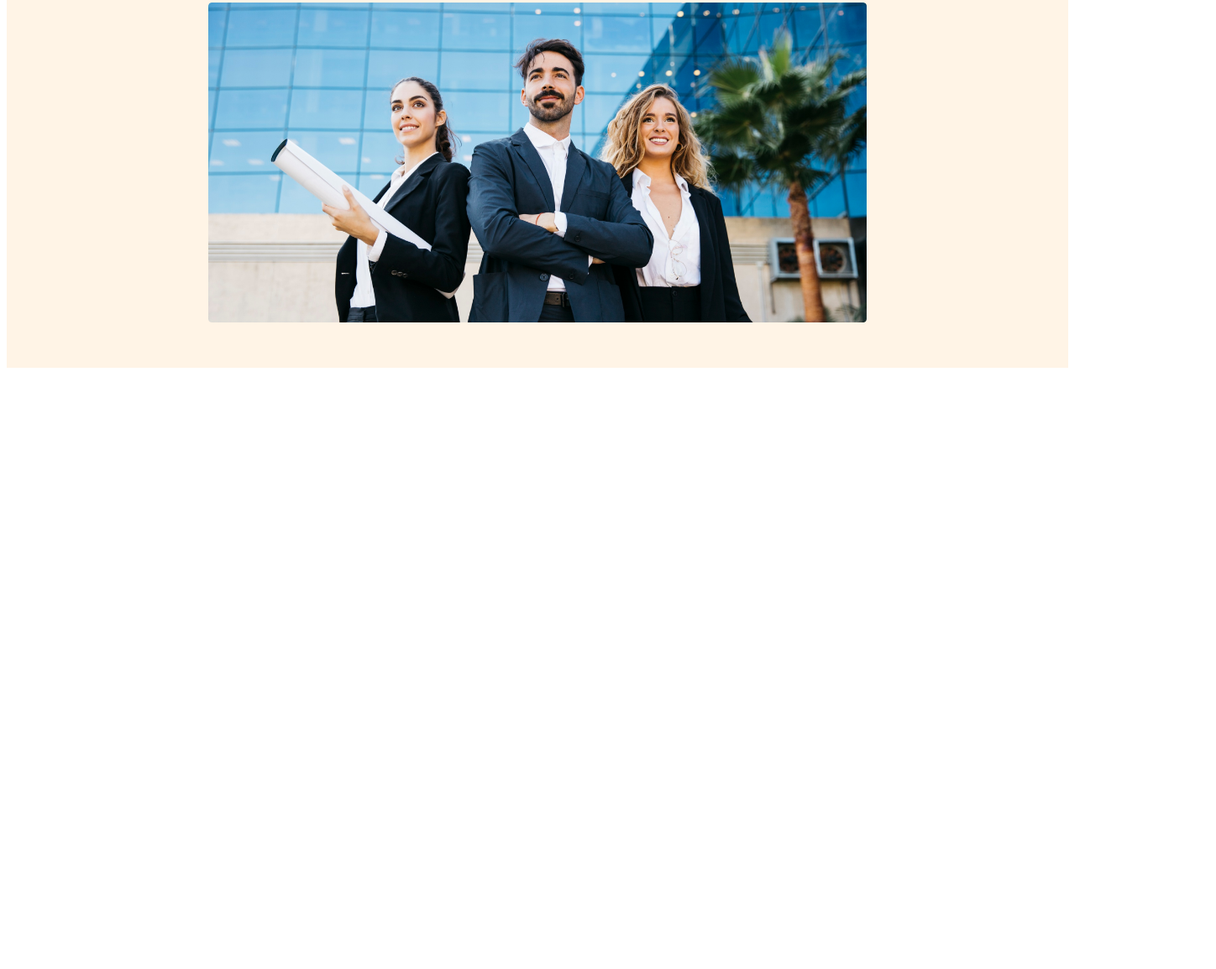
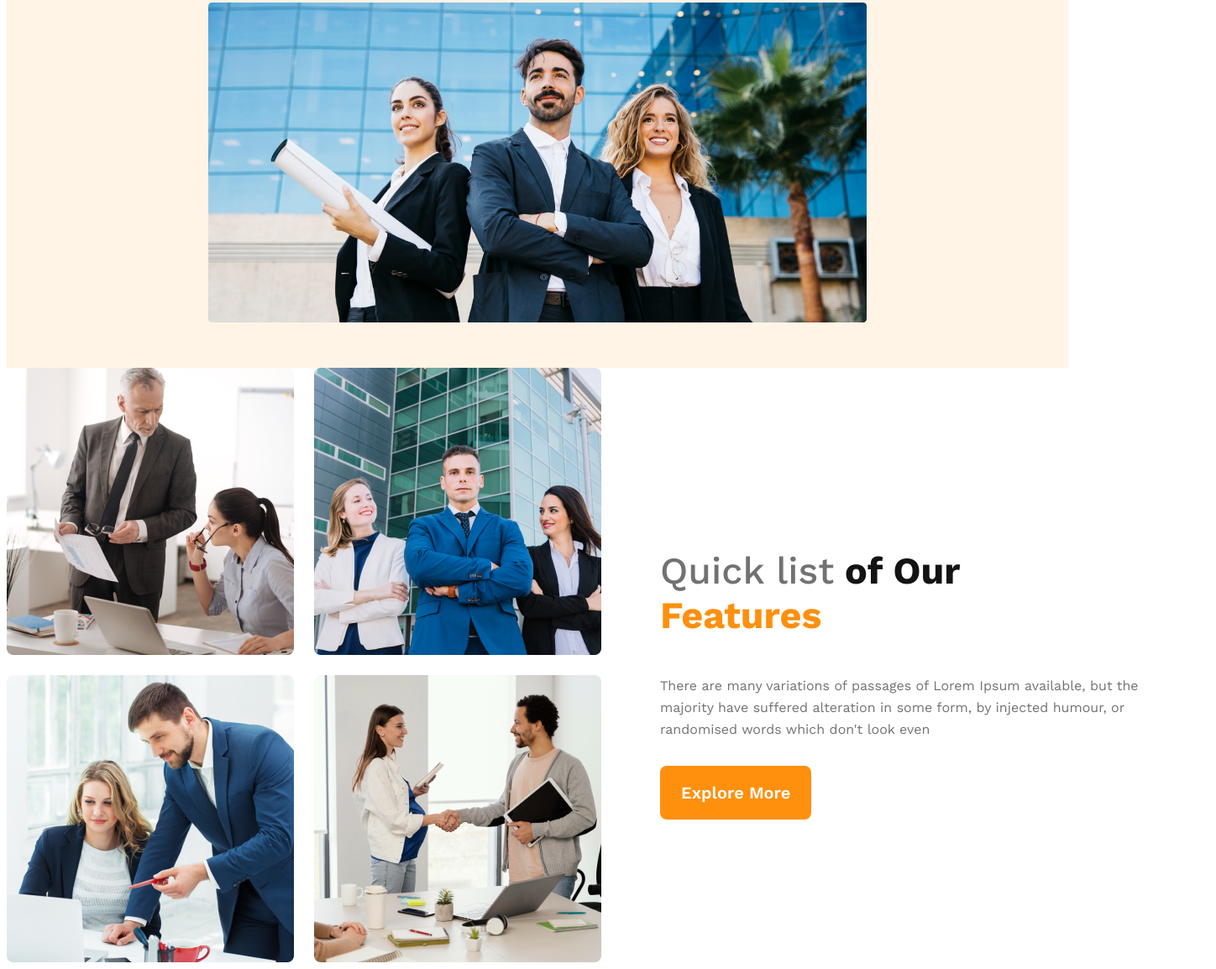
Before and after one commit to tanishaislam/g3-architect-website, a plain HTML site: page index.html in a window 1280 px wide. Shown: the part 603-1757 px from the top of the page at 84% size, 1448 px wide, since content can reach past the window. Before the commit the page ends 1049 px from the top, so only its background shows below. Drawn offline with nearby package versions, Linux system fonts and the light colour scheme.

Commit message:
feature section is completed

```diff
--- a/css/style.css
+++ b/css/style.css
@@ -72,6 +72,61 @@ li a{
     margin-top: 50px;
 }
 
+/* feauture section is start */
+main{
+    width: 1440px;
+    margin: 0 auto;
+}
+.teams-container{
+    display: flex;
+    align-items: center;
+}
+
+.team-img-container{
+    display: grid;
+    grid-template-columns: repeat(2, 1fr);
+    gap: 1.5rem;
+}
+.teams-content{
+    padding-right: 70px;
+    padding-left: 70px;
+}
+
+.teams-title{
+    font-size: 2.8rem;
+    color: #FF900E;
+    font-weight: 700;
+}
+
+.teams-title span{
+    color: #727272;
+    font-weight: 500;
+}
+.teams-title .of-our{
+    color: #131313;
+    font-weight: 700;
+}
+.teams-discription{
+    color:  #727272;
+    font-size: 16px;
+    font-weight: 400;
+    line-height: 26px;
+    margin-bottom: 30px;
+}
+
+
+
+
+
+
+
+
+
+
+
+
+
+
 /* responsive media queries */
 @media screen and (max-width: 576px) {
     header{
--- a/index.html
+++ b/index.html
@@ -32,6 +32,19 @@
     </header>
     <main>
         <!-- feauture section is start -->
+        <section class="teams-container">
+            <div class="team-img-container">
+                <img src="./images/team1.png" alt="">
+                <img src="./images/team2.png" alt="">
+                <img src="./images/team3.png" alt="">
+                <img src="./images/team4.png" alt="">
+            </div>
+            <div class="teams-content">
+                <h3 class="teams-title"><span>Quick list</span> <span class="of-our">of Our <br></span> Features</h3>
+                <p class="teams-discription">There are many variations of passages of Lorem Ipsum available, but the majority have suffered alteration in some form, by injected humour, or randomised words which don't look even</p>
+                <button class="btn-primary">Explore More</button>
+            </div>
+        </section>
     </main>
     <footer>
 
```
